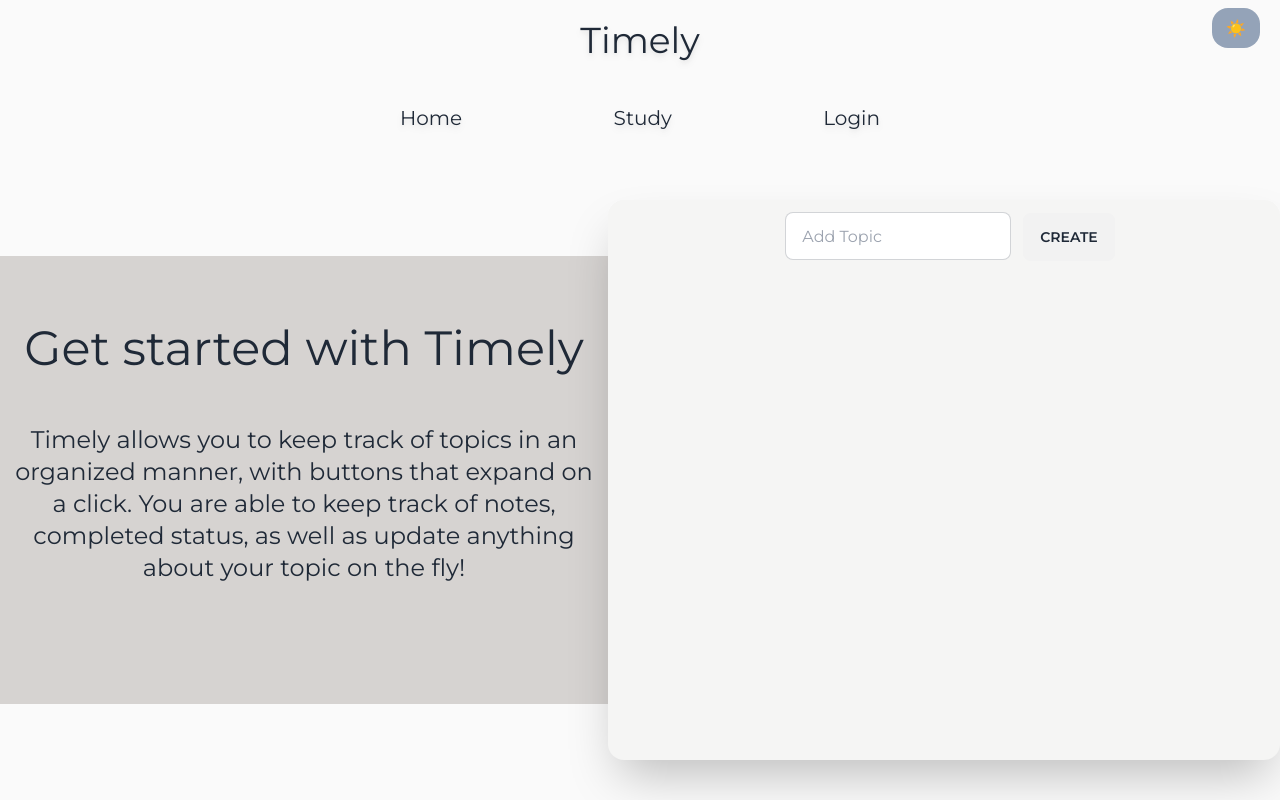
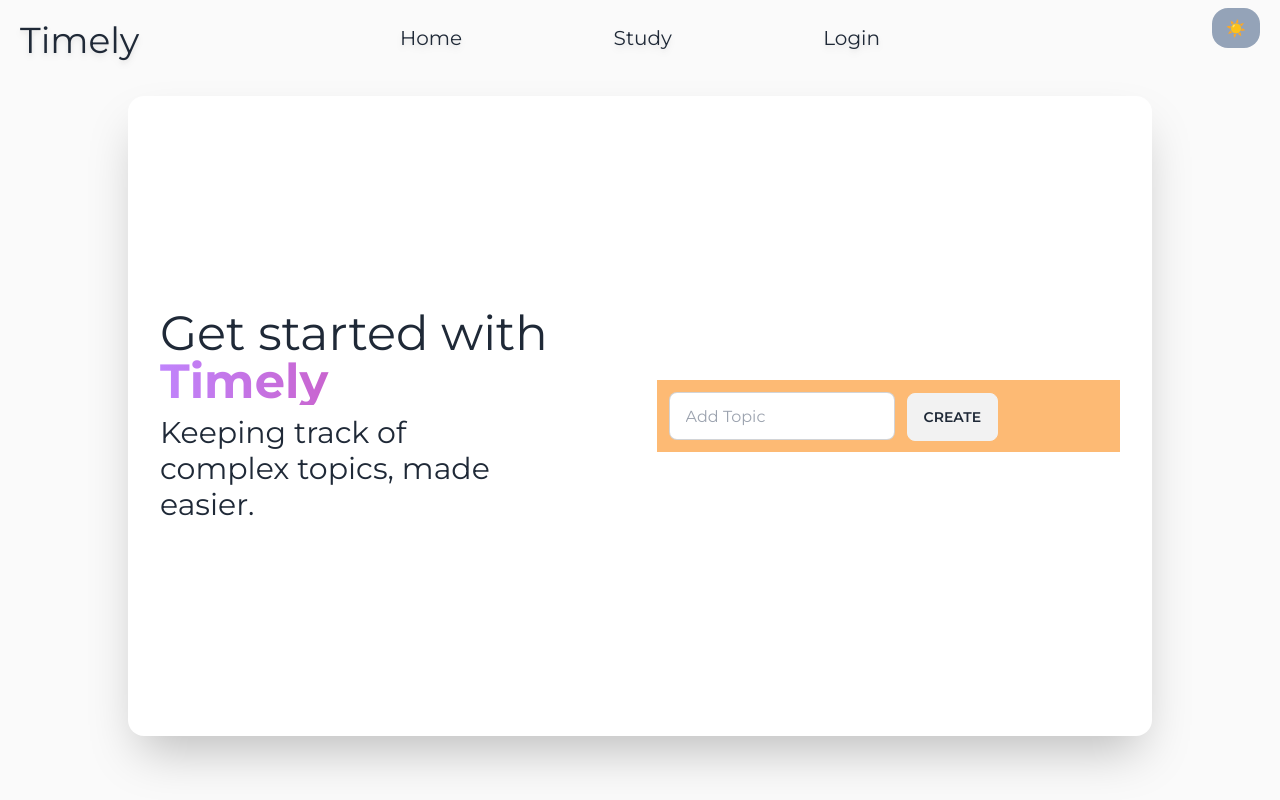
Before and after one commit to TopicTrackerReact/TopicTrackerReact, a Next.js app: page / in a window 1280 px wide. Built offline with nearby package versions, Linux system fonts and the light colour scheme; no server answers; the database is empty.

Commit message:
Remodel the landing page

```diff
--- a/src/app/NavBar.tsx
+++ b/src/app/NavBar.tsx
@@ -14,7 +14,7 @@ export default function NavBar() {
 
   return (
     <div className="fixed w-screen">
-      <h1 className="text-4xl text-center p-5">
+      <h1 className="text-4xl text-center p-5 fixed">
         <Link className="drop-shadow-md" href={'/'}>Timely</Link>
       </h1>
       <div className="flex justify-around items-center min-w-[30rem] w-1/4 gap-3 m-auto text-xl mt-6 sm:justify-between ">
--- a/src/app/layout.tsx
+++ b/src/app/layout.tsx
@@ -20,7 +20,7 @@ export default function RootLayout({
 }) {
   return (
     <html data-theme="light" lang="en">
-      <body className='transition duration-200 ease-in bg-zinc-100 dark:bg-slate-900 min-h-screen'>
+      <body className='transition duration-200 ease-in bg-zinc-50 dark:bg-slate-900 min-h-screen'>
         <ThemeProvider attribute='class' defaultTheme='system' enableSystem>
           <Providers>
             <ThemeSwitcher />
--- a/src/app/page.tsx
+++ b/src/app/page.tsx
@@ -3,22 +3,17 @@ import { AllTasks } from "./home/allTasks";
 
 export default function Landing() {
   return (
-    <div className="bg-zinc-50 dark:bg-zinc-800 w-screen h-100 pt-[10rem]">
-      <div className="flex justify-center items-center w-screen h-[40rem]">
-        <div className="flex flex-col items-center h-[28rem] xl:w-[38rem] 2xl:w-[48rem] bg-stone-300 pt-14">
-          <h1 className="text-[3rem]">Get started with Timely</h1>
-          <div className="p-10 flex flex-col items-center w-[42rem]">
-            <h3 className="text-2xl text-center">
-              Timely allows you to keep track of topics in an organized manner,
-              with buttons that expand on a click. You are able to keep track of
-              notes, completed status, as well as update anything about your
-              topic on the fly!
-            </h3>
+    <div className="bg-zinc-50 dark:bg-zinc-800 w-screen h-100 pt-[6rem] pl-32 pr-32">
+      <div className="flex items-center w-100 h-[40rem] bg-white rounded-2xl shadow-2xl p-8">
+        <div className=" text-3xl min-w-xl max-w-xl flex flex-col justify-around h-[15rem]">
+          <div className="h-[5rem] text-5xl">Get started with <div className="font-bold text-transparent text-5xl bg-clip-text bg-gradient-to-r from-purple-400 to-pink-600">Timely</div></div>
+          <div className=" w-3/4">
+            <h3>Keeping track of complex topics, made easier.</h3>
           </div>
         </div>
-        <div className="flex flex-col items-center rounded-2xl shadow-2xl bg-stone-100 h-[35rem] xl:w-[50rem] 2xl:w-[60rem] hover:scale-[1.02] ease-in duration-200">
-          <Input />
-          <AllTasks />
+        <div className="bg-orange-300 w-2/3">
+          <Input/>
+          <AllTasks/>
         </div>
       </div>
     </div>
```
